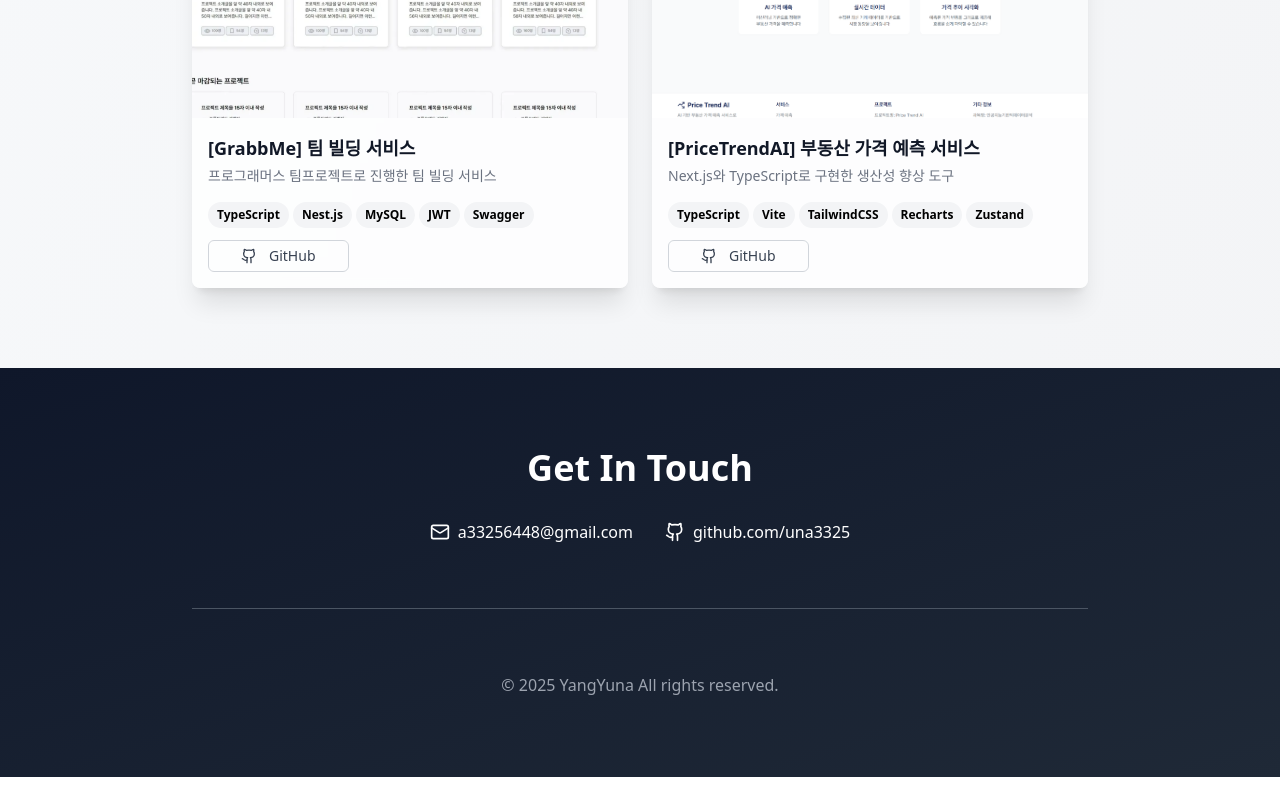
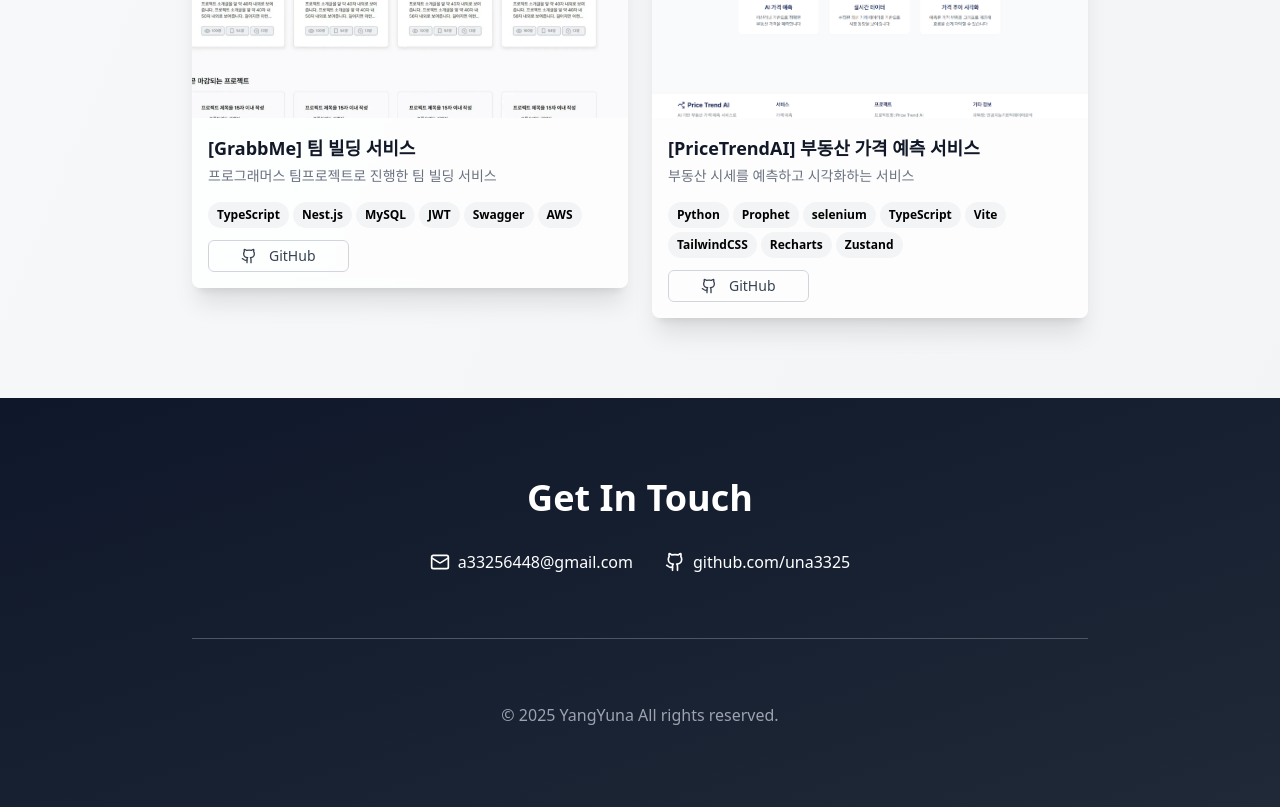
Before and after one commit to una3325/una3325.github.io, a React (Create React App) app: page / in a window 1280 px wide. Shown: the part 2383-3190 px from the top of the page. Before the commit the page ends 3160 px from the top, so only its background shows below. Built offline with nearby package versions, Linux system fonts and the light colour scheme.

Commit message:
chore: 프로젝트 데이터 수정

```diff
--- a/src/components/sections/Projects/ProjectData.ts
+++ b/src/components/sections/Projects/ProjectData.ts
@@ -6,28 +6,39 @@ export const projects: Project[] = [
   {
     title: '[GrabbMe] 팀 빌딩 서비스',
     description: '프로그래머스 팀프로젝트로 진행한 팀 빌딩 서비스',
-    detailedDescription: `GrabbMe는 사이드 프로젝트 팀원을 모집하고, 팀을 구성하며 관리할 수 있는 플랫폼입니다.\n
-    프로그래머스 풀스택 부트캠프 과정을 참여하던 중 슬랙 채널을 통해 팀을 꾸리는 것에 불편함을 느껴 팀 빌딩의 편의성을 높이고자 개발하게 되었습니다.\n
-    NestJS 기반의 백엔드와 MySQL을 활용해 사용자의 모집 글, 지원자 상태, 모집 포지션을 관리할 수 있습니다.`,
+    detailedDescription: `GrabbMe는 사이드 프로젝트 팀원을 모집하고, 팀을 구성하며 관리할 수 있는 플랫폼입니다.
+    프로그래머스 풀스택 부트캠프 과정을 참여하던 중 슬랙 채널을 통해 팀을 꾸리는 것에 불편함을 느껴 팀 빌딩의 편의성을 높이고자 개발하게 되었습니다.
+    `,
     role: '백엔드 개발',
-    tech: ['TypeScript', 'Nest.js', 'MySQL', 'JWT', 'Swagger'],
+    tech: ['TypeScript', 'Nest.js', 'MySQL', 'JWT', 'Swagger', 'AWS'],
     image: grabbmeImage,
     github: 'https://github.com/GrebbMe/grabbme-be',
     notion: '',
+    demo: '',
     duration: '2024.09 ~ 2024.10 (6주)',
     teamSize: '8명',
   },
   {
     title: '[PriceTrendAI] 부동산 가격 예측 서비스',
-    description: 'Next.js와 TypeScript로 구현한 생산성 향상 도구',
+    description: '부동산 시세를 예측하고 시각화하는 서비스',
     detailedDescription: `부동산 데이터를 기반으로 미래의 매매/전세 가격을 예측하는 서비스입니다.\n
     Python의 Prophet 라이브러리로 예측 모델을 구성하고, React 기반의 프론트엔드에서 그래프와   필터링 기능을 제공합니다.`,
     role: '프론트엔드 개발',
-    tech: ['TypeScript', 'Vite', 'TailwindCSS', 'Recharts', 'Zustand'],
+    tech: [
+      'Python',
+      'Prophet',
+      'selenium',
+      'TypeScript',
+      'Vite',
+      'TailwindCSS',
+      'Recharts',
+      'Zustand',
+    ],
     image: PriceTrendAI,
     github: 'https://github.com/PriceTrendAI',
     notion: '',
-    duration: '2024.03 ~ 2024.04',
+    demo: '',
+    duration: '2025.03 ~ 2025.04',
     teamSize: '3명',
   },
 ];
--- a/src/components/sections/Projects/ProjectDetailModal.tsx
+++ b/src/components/sections/Projects/ProjectDetailModal.tsx
@@ -1,9 +1,9 @@
 'use client';
 
-import { X } from 'lucide-react';
+import { Github, X } from 'lucide-react';
 import { Badge } from 'components/ui/Badge';
 import Button from 'components/ui/Button';
-import { Project, ProjectsModalProps } from './ProjectType';
+import { ProjectsModalProps } from './ProjectType';
 
 export default function projectsModal({ isOpen, onClose, project }: ProjectsModalProps) {
   if (!isOpen || !project) return null;
@@ -71,6 +71,7 @@ export default function projectsModal({ isOpen, onClose, project }: ProjectsModa
         <div className="flex flex-wrap gap-3">
           {project.github && (
             <Button variant="outline" onClick={() => window.open(project.github, '_blank')}>
+              <Github className="w-3 h-3 mr-1" />
               GitHub
             </Button>
           )}
--- a/src/components/ui/Button.tsx
+++ b/src/components/ui/Button.tsx
@@ -18,7 +18,7 @@ const buttonVariants = cva(
         ghost: 'h-11 px-8 py-3 bg-transparent text-gray-700 hover:bg-gray-100 border-none',
       },
       size: {
-        sm: 'h-8 px-2 text-sm',
+        sm: 'h-8 px-1.5 text-sm',
         md: 'h-10 px-6 text-sm',
         lg: 'h-11 px-8 text-base',
       },
--- a/src/index.css
+++ b/src/index.css
@@ -2,5 +2,4 @@
 @tailwind components;
 @tailwind utilities;
 
-
 @import './styles/scrollbar.css'
```
